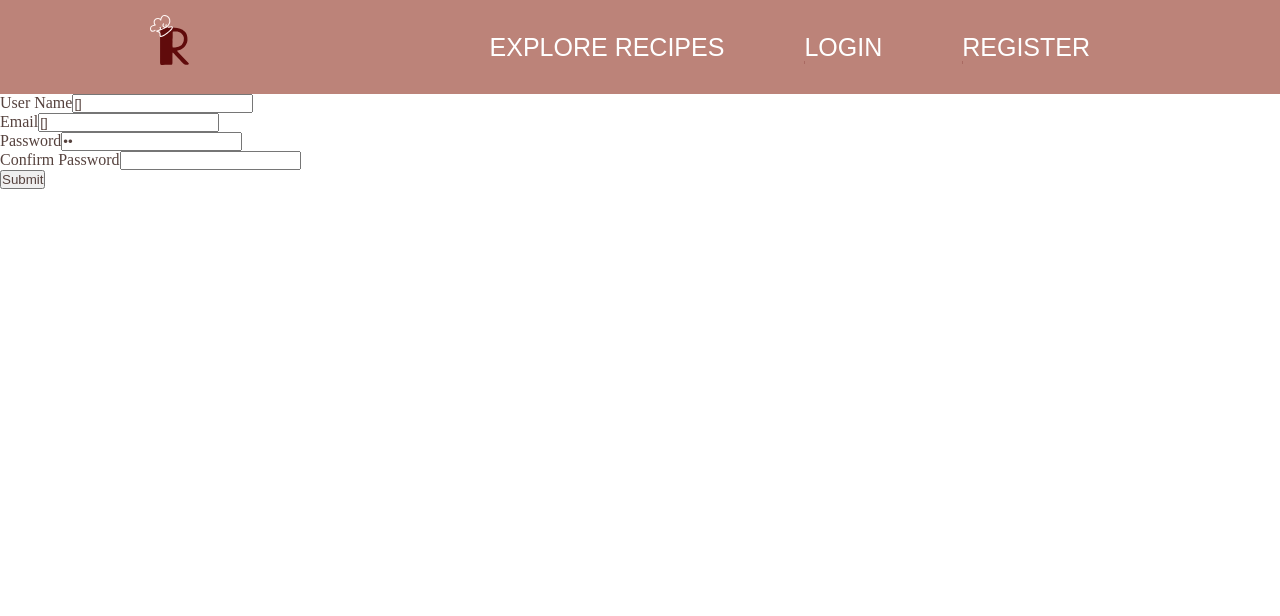
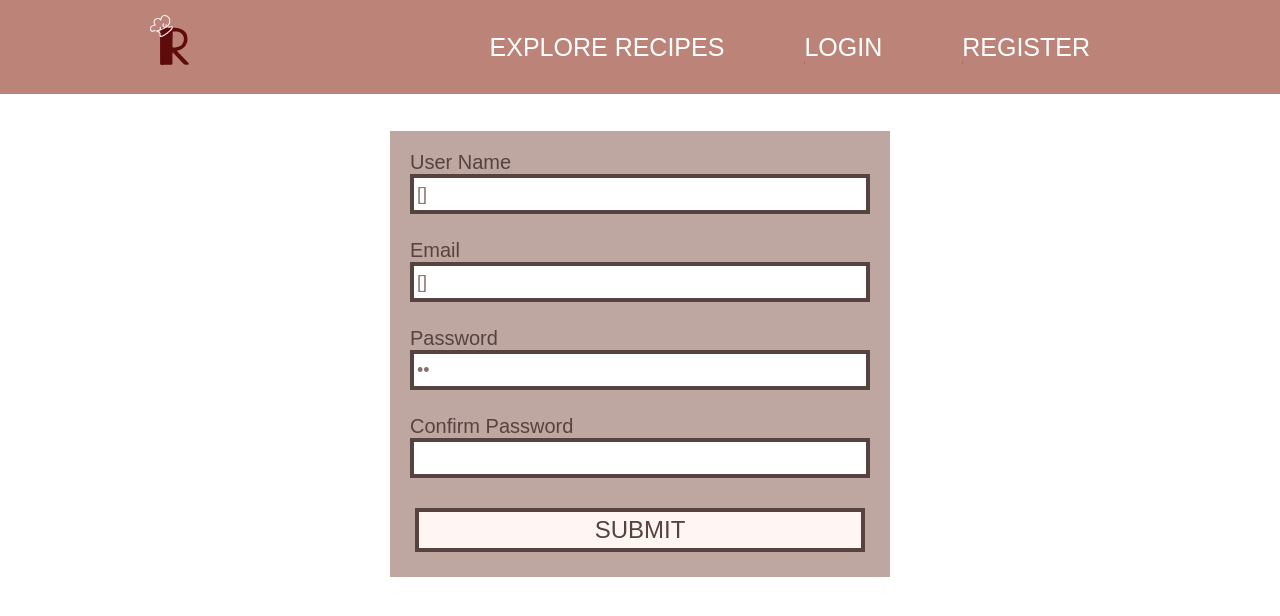
Before and after one commit to MeiMeiYS/group-9-best-group, a Node server app: template views/users-signup.pug in a window 1280 px wide. Shown: the top 616 px of the page. Run offline with Node 20, Linux system fonts and the light colour scheme; the template is opened without the code that fills it, so the values that code supplies are empty; some libraries are stand-ins or nearby versions; some web fonts are replaced.

Commit message:
login and signup styling

```diff
--- a/public/stylesheets/index.css
+++ b/public/stylesheets/index.css
@@ -792,7 +792,8 @@
         }
 
         .recipe_details button,
-        .recipe_details a{
+        .recipe_details a,
+        .form-wrapper button{
             background-color: var(--primary-300);
             border: var(--boxy-border);
             font-family: var(--heading-font);
@@ -806,8 +807,64 @@
 
 
         .recipe_details button:hover,
-        .recipe_details a:hover{
+        .recipe_details a:hover,
+        .form-wrapper button:hover{
             background-color: var(--neutral-700);
             text-transform: uppercase;
             color: var(--primary-300);
         }
+
+
+        /* USER LOGIN */
+        .form-wrapper{
+            width: 100%;
+            height: 65vh;
+            display: flex;
+            flex-direction: column;
+            align-items: center;
+            justify-content: center;
+        }
+
+        .form-wrapper > form{
+            min-width: 500px;
+            background-color: var(--neutral-300);
+            padding: 20px;
+            display: flex;
+            flex-direction: column;
+        }
+
+        .form-wrapper > form ul{
+            font-family: var(--body-font);
+            list-style-type: none;
+            margin-bottom: 30px;
+        }
+        .form-wrapper > form li{
+            color: var(--primary-700);
+            margin: 4px 10px;
+        }
+
+        .form-wrapper input{
+            background-color: var(--neutral-100);
+            font-family: var(--body-font);
+            border: var(--boxy-border);
+            padding: 3px;
+            color: var(--neutral-500);
+            display: block;
+            width: 100%;
+            height: 40px;
+            font-size: 18px;
+            margin-bottom: 25px;
+        }
+
+        .form-wrapper label,
+        .form-wrapper a{
+            font-family: var(--body-font);
+            font-size: 20px;
+            margin: 10px 0px;
+            text-decoration: none;
+            transition: color 0.2s;
+        }
+
+        .form-wrapper a:hover{
+            color: var(--primary-700)
+        }
--- a/views/users-signup.pug
+++ b/views/users-signup.pug
@@ -2,11 +2,12 @@
 include utils.pug
 
 block content
-    +validationErrorSummary(errors)
-    form(action='/users/signup', method='post')
-        input(type='hidden', name='_csrf', value=csrfToken)
-        +field('User Name', 'userName', user.userName)
-        +field('Email', 'email', user.email, 'email')
-        +field('Password', 'password', user.password, 'password')
-        +field('Confirm Password', 'confirmPassword', '', 'password')
-        button(type='submit') Submit
+    .form-wrapper
+        form(action='/users/signup', method='post')
+            input(type='hidden', name='_csrf', value=csrfToken)
+            +field('User Name', 'userName', user.userName)
+            +field('Email', 'email', user.email, 'email')
+            +field('Password', 'password', user.password, 'password')
+            +field('Confirm Password', 'confirmPassword', '', 'password')
+            +validationErrorSummary(errors)
+            button(type='submit') Submit
--- a/views/utils.pug
+++ b/views/utils.pug
@@ -1,7 +1,6 @@
 mixin validationErrorSummary(errors)
   if errors
     div
-      p The following error(s) occurred:
       ul
         each error in errors
           li= error
```
Also changed, not shown: views/users-login.pug (+8 -7 lines).
